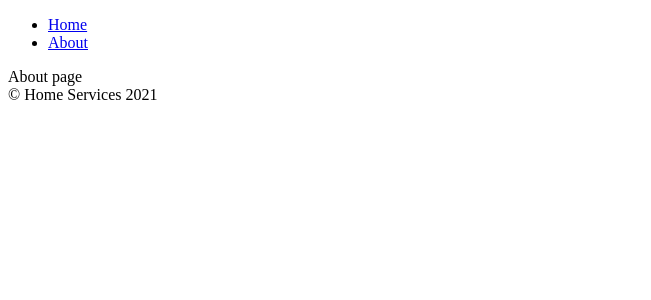
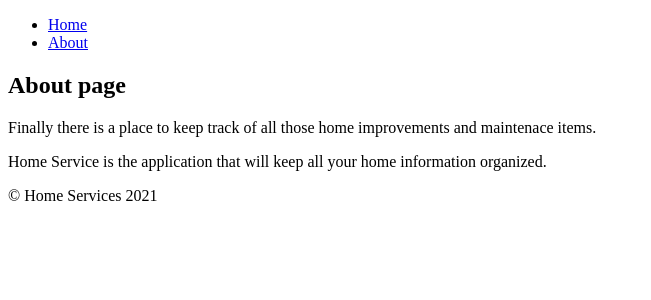
Before and after one commit to joycejosh7/house-report-client, a React (Create React App) app: page /about in a window 1280 px wide. Shown: the top 300 px of the page, without its empty margins (0-651 px from the left). Built offline with nearby package versions, Linux system fonts and the light colour scheme.

Commit message:
added about page write up

```diff
--- a/src/components/About.js
+++ b/src/components/About.js
@@ -4,7 +4,10 @@ class About extends Component {
     render() {
         return (
             <div>
-                About page
+                <h2>About page</h2>
+                <p>Finally there is a place to keep track of all those home improvements and maintenace items.</p>
+                <p>Home Service is the application that will keep all your home information organized.</p>
+
             </div>
         )
     }
```
